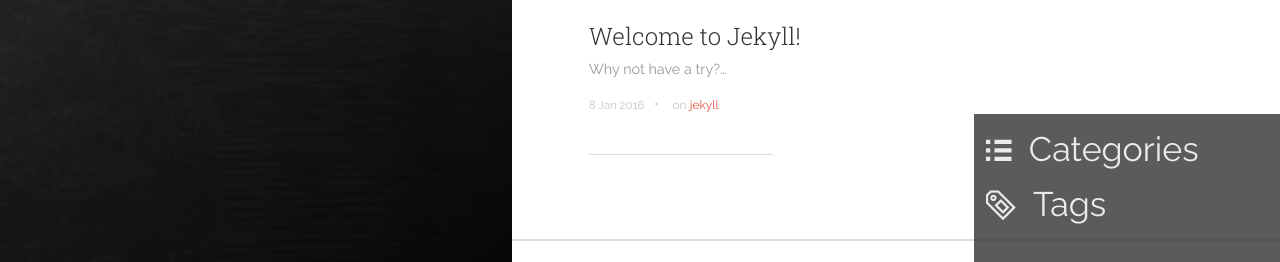
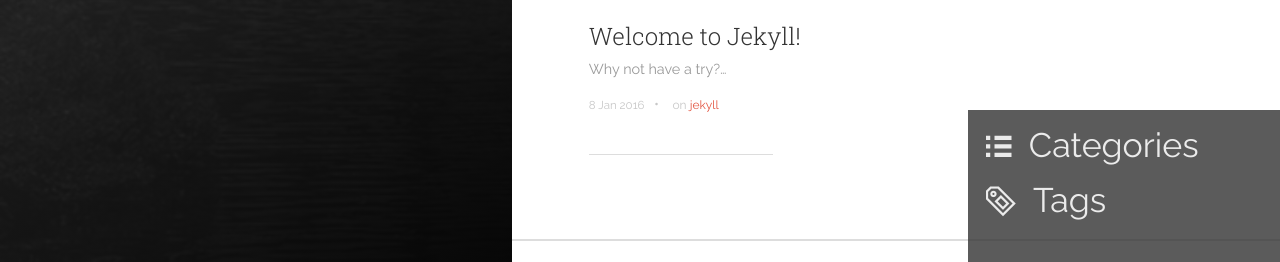
Before and after one commit to WilfredShen/WilfredShen.github.io, a Jekyll site: the page built from index.html, in a window 1280 px wide and 1400 px high, scrolled down 91 px. Shown: the part 1125-1387 px from the top of the window. Built offline with Jekyll 4.4.1, drawn with Linux system fonts in a browser that asks for light colours; the list of posts is cut into pages by our own code.

Commit message:
Update uno.scss

```diff
--- a/_sass/uno.scss
+++ b/_sass/uno.scss
@@ -1690,9 +1690,9 @@
 		opacity: 0.8;
 		right: 0;
 		bottom: 0;
-		padding-left: 6px;
+		padding-left: 12px;
 		padding-top: 8px;
-		padding-bottom: 44px;
+		padding-bottom: 48px;
 		font-size: 34px;
 		max-width: 480px;
 		min-width: 300px;
```
